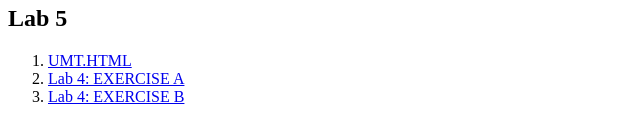
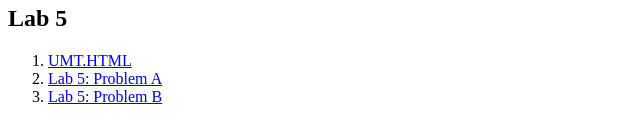
Before and after one commit to AmirulAmran2112/S81603_CSF3133_K2, a plain HTML site: page index.html in a window 1280 px wide. Shown: the part 558-698 px from the top of the page, 0-640 px from the left. Drawn offline with Linux system fonts and the light colour scheme.

Commit message:
Update index.html

```diff
--- a/index.html
+++ b/index.html
@@ -39,7 +39,7 @@
         <h2> Lab 5 </h2>
         <ol>
             <li> <a href="LAB 5/umt.html"> UMT.HTML</a></li>
-            <li> <a href="LAB 5/lab4_ExerA.html">Lab 4: EXERCISE A</a></li>
-            <li> <a href="LAB 5/lab4_ExerB.html">Lab 4: EXERCISE B</a></li>
+            <li> <a href="LAB 5/food.html">Lab 5: Problem A</a></li>
+            <li> <a href="LAB 5/shop.html">Lab 5: Problem B</a></li>
         </ol>
     </body>
```
